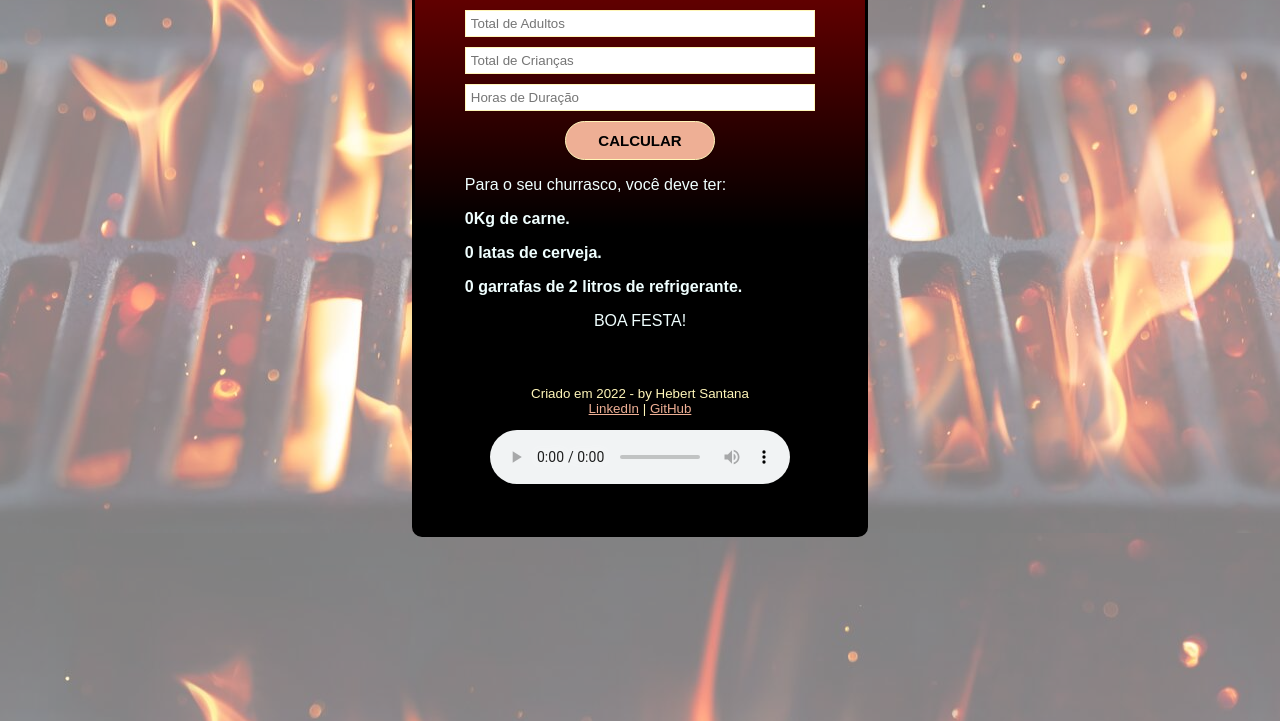
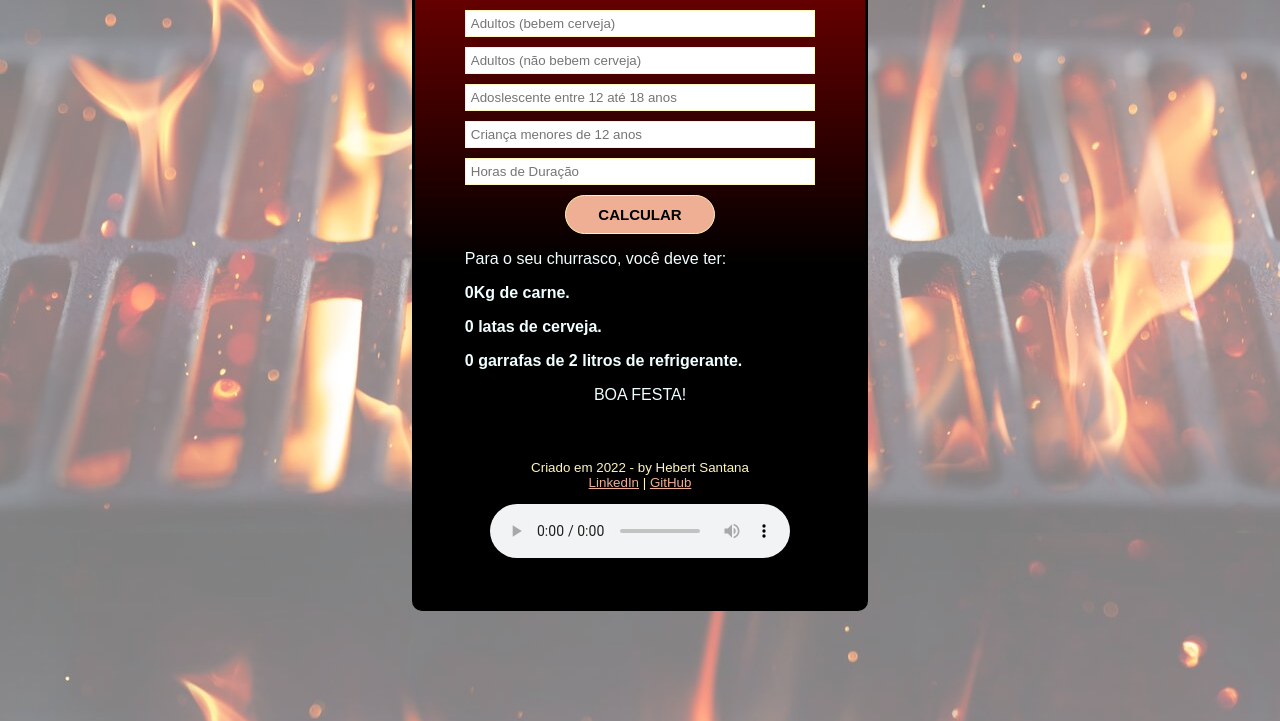
Before and after one commit to hebert-santana/js-churrascometro, a plain HTML site: page index.html in a window 1280 px wide. Both pictures are taken after a click on the input "CALCULAR". Shown: the part 79-800 px from the top of the page. Drawn offline with Linux system fonts and the light colour scheme.

Commit message:
edit cálculos acrescentar

```diff
--- a/assets/js/script.js
+++ b/assets/js/script.js
@@ -1,12 +1,17 @@
 // Carne        - 150gr por pessoa por hora     + de 6 horas 150gr por pessoa por hora
 // Cerveja      - 500ml por pessoa por hora     + de 6 horas 450ml por pessoa por hora
 // Refrigerante - 400ml por pessoa por hora     + de 6 horas 250ml por pessoa por hora
-// criança (menor de 10 anos) consome equivalente à 0,5 pessoa
+// (Média) Adoslescente consome equivalente à 0,8 pessoa que não bebe.
+// (Média) Criança (menor de 12 anos) consome equivalente à 0,5 pessoa que não bebe.
 
 
 // criando variável (usando let) que vai receber o input
-let inputAdultos = document.getElementById("adultos");
+let inputAdultos_b = document.getElementById("adultos_bebem");
+let inputAdultos_nb = document.getElementById("adultos_naobebem");
+
+let inputAdolescente = document.getElementById("menorde18");
 let inputCriancas = document.getElementById("criancas");
+
 let inputDuracao = document.getElementById("duracao");
 
 // imprimindo as variáveis, importante determinar com ".value" pra buscar o valor
@@ -19,13 +24,16 @@ let resultado = document.getElementById("resultado");
 function calcular() {
     console.log("Calculando...");
 // determinar a quantidade de pessoas que serão inseridas .value
-    let adultos = inputAdultos.value;
+    let adultos_b = inputAdultos_b.value;
+    let adultos_nb = inputAdultos_nb.value;
+    let adolescente = inputAdolescente.value;
     let criancas = inputCriancas.value;
     let duracao = inputDuracao.value;
+
 // função duracao * número de adultos + função duracao/2 * número de crianças
-    let Total_Carne = carnehoras(duracao) * adultos + (carnehoras(duracao)/2 * criancas);
-    let Total_Cerveja = cervejahoras(duracao) * adultos
-    let Total_Refri = refrihoras(duracao) * adultos + (refrihoras(duracao)/2) * criancas;
+    let Total_Carne = (carnehoras(duracao) * (adultos_b + adultos_nb)) + (carnehoras(duracao) * 0.8 * adolescente) + (carnehoras(duracao) * 0.4 * criancas);
+    let Total_Cerveja = cervejahoras(duracao) * adultos_b
+    let Total_Refri = (refrihoras(duracao) * adultos_nb) + (refrihoras(duracao) * 0.8 * adolescente) + (refrihoras(duracao) * 0.5 * criancas);
 
 
 // PRIMEIRA FRASE //
@@ -37,8 +45,8 @@ function calcular() {
 
 // += para não substituir o que já está em innerHTML
 // usar função pra pegar o maior inteiro após a divisão
-    resultado.innerHTML += `<strong> <p>${Math.ceil(Total_Cerveja / 355)} latas de cerveja.</p> </strong>`
-    resultado.innerHTML += `<strong> <p>${Math.ceil(Total_Refri / 2000)} garrafas de 2 litros de refrigerante.</p> </strong>`
+    resultado.innerHTML += `<strong> <p>${Math.ceil((Total_Cerveja) / 355)} latas de cerveja.</p> </strong>`
+    resultado.innerHTML += `<strong> <p>${Math.ceil((Total_Refri) / 2000)} garrafas de 2 litros de refrigerante.</p> </strong>`
     resultado.innerHTML += `<center> <p>BOA FESTA!</p> </center>`
 
 
@@ -47,9 +55,9 @@ function calcular() {
 
 // função carne em relação as horas
 
-function carnehoras(duracao) {          // consumo médio sempre de 150g/h //
-    if (duracao >= 6){
-        return 150*duracao;
+function carnehoras(duracao) {          // consumo médio sempre de 150g/h até 5 horas de duração
+    if (duracao >= 5){
+        return 120*(duracao - 5) + 160*5;
     }
     else {
         return 150*duracao;
@@ -59,19 +67,19 @@ function carnehoras(duracao) {          // consumo médio sempre de 150g/h //
 // função cerveja em relação as horas
 
 function cervejahoras(duracao) {
-    if (duracao >= 6){
-        return 450*duracao;
+    if (duracao >= 5){
+        return ((450*(duracao - 5)) + 600*5)  ; // 600*5 das 5 primeiras horas + 450 ml por hora
     }
     else {
-        return 500*duracao;
+        return 600*duracao;
     }
 }
 
 // função refrigerante em relação as horas
 
 function refrihoras(duracao) {
-    if (duracao >= 6){
-        return 250*duracao;
+    if (duracao >= 5){
+        return (( 250*(duracao - 5)) + 400*5);
     }
     else {
         return 400*duracao;
--- a/index.html
+++ b/index.html
@@ -15,9 +15,15 @@
 <body>
 <div class="container">
     <h1>CALCULADORA PARA CHURRASCO</h1>
-    <input id="adultos" name="adultos" type="number" placeholder="Total de Adultos">
-    <input id="criancas" name="criancas" type="number" placeholder="Total de Crianças">
+<!--    <input id="adultos" name="adultos" type="number" placeholder="Total de Adultos"> -->
+    <input id="adultos_bebem" type="number" placeholder="Adultos (bebem cerveja)">
+    <input id="adultos_naobebem" type="number" placeholder="Adultos (não bebem cerveja)">
+
+    <input id="menorde18" type="number" placeholder="Adoslescente entre 12 até 18 anos">
+    <input id="criancas" type="number" placeholder="Criança menores de 12 anos">
+
     <input id="duracao" name="duracao" type="number" placeholder="Horas de Duração">
+
     <!-- <button>Calcular</button> -->
     <!-- Para o botão chamar a função calcular -->
     <div id="botao">
```
